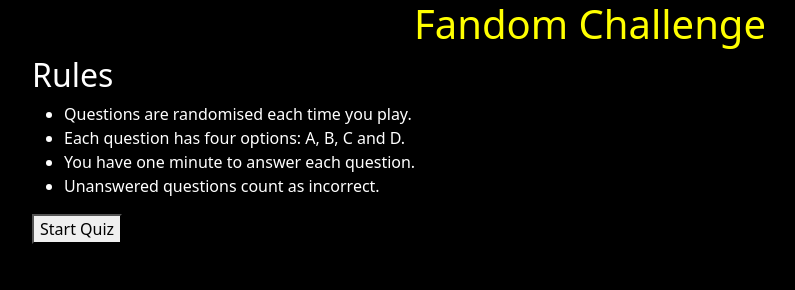
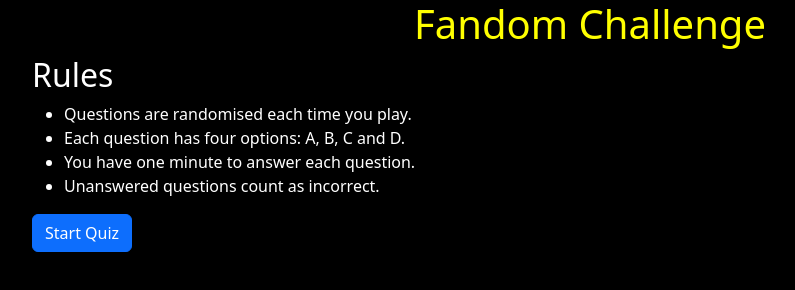
Before and after one commit to LouisCE/fandom-challenge, a plain HTML site: page index.html in a window 1280 px wide. Shown: the whole page, without its empty margins (50-845 px from the left). Drawn offline with nearby package versions, Linux system fonts and the light colour scheme.

Commit message:
Apply Bootstrap styling to Start Quiz button

```diff
--- a/index.html
+++ b/index.html
@@ -21,7 +21,7 @@
             <li>You have one minute to answer each question.</li>
             <li>Unanswered questions count as incorrect.</li>
         </ul>
-        <button id="start-btn">Start Quiz</button>
+        <button id="start-btn" class="btn btn-primary">Start Quiz</button>
     </section>
 
     <section id="quiz" class="container" style="display:none;">
```
